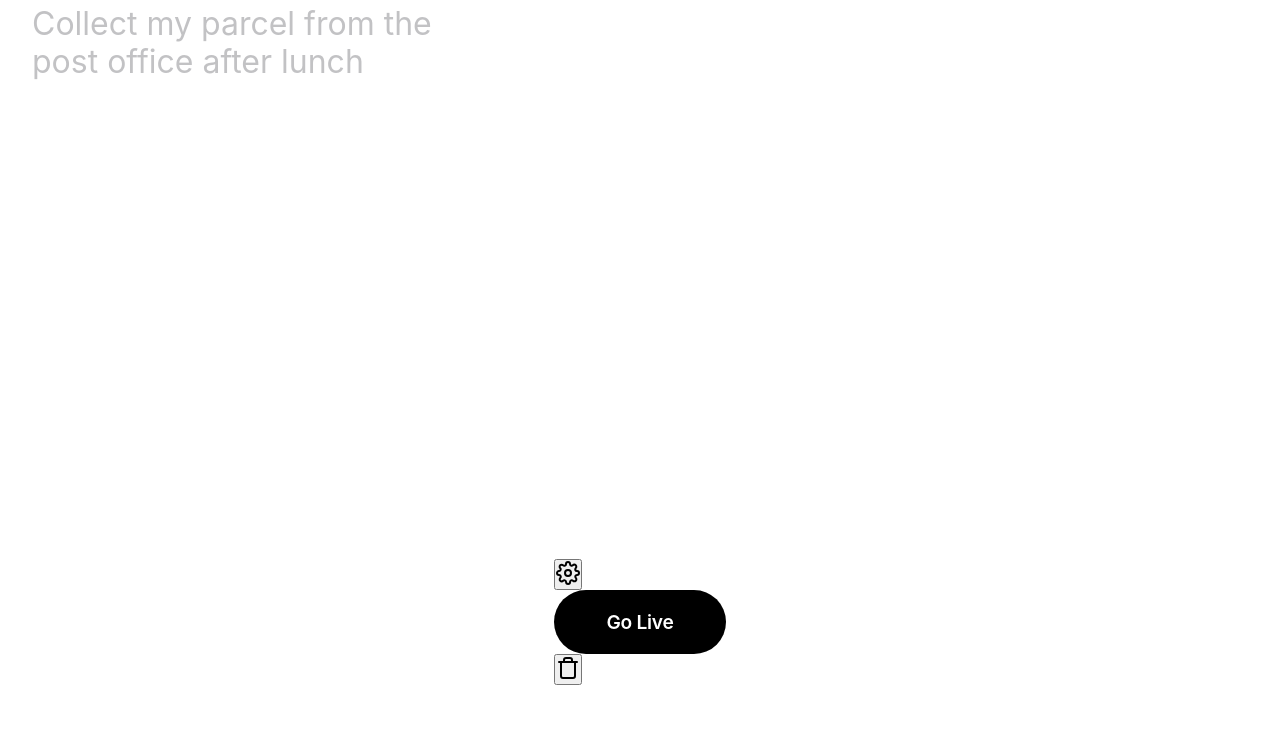
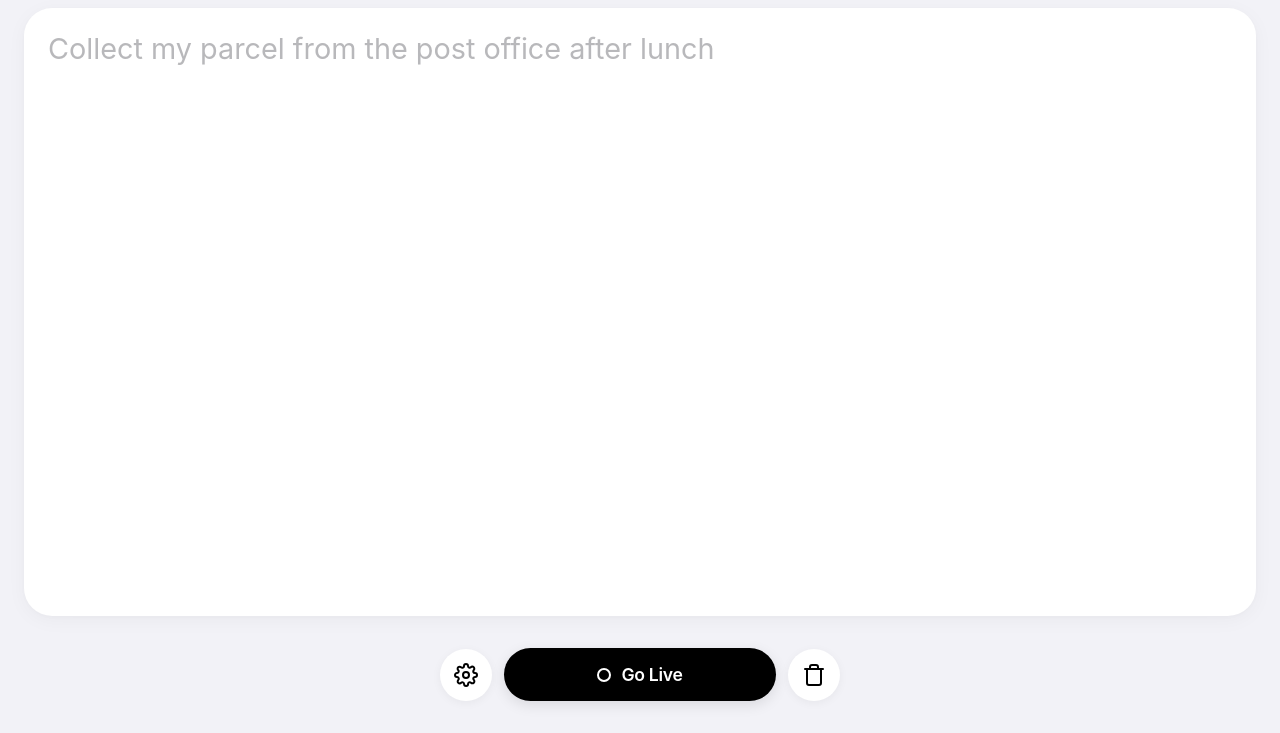
Before and after one commit to 0ptiDevis-Pro/Unonote, a plain HTML site: page index.html in a window 1280 px wide. Shown: the part 67-800 px from the top of the page. Drawn offline with Linux system fonts and the light colour scheme.

Commit message:
Update styles.css

```diff
--- a/styles.css
+++ b/styles.css
@@ -1,9 +1,10 @@
 :root {
-    --bg-color: #ffffff;
+    --bg-app: #f2f2f7; /* Gris très clair pour contraster avec la carte */
+    --bg-card: #ffffff; /* Blanc pur pour la zone de texte */
     --text-color: #000000;
-    --gray-light: #f5f5f7;
-    --gray-text: #86868b;
-    --radius-large: 32px;
+    --gray-light: #e5e5ea;
+    --gray-text: #8a8a8e;
+    --radius-large: 28px;
     --radius-medium: 16px;
     --font-stack: -apple-system, BlinkMacSystemFont, "SF Pro Display", "Segoe UI", Roboto, Helvetica, Arial, sans-serif;
 }
@@ -17,29 +18,34 @@
 
 body {
     font-family: var(--font-stack);
-    background-color: var(--bg-color);
+    background-color: var(--bg-app);
     color: var(--text-color);
     display: flex;
     flex-direction: column;
     height: 100vh;
-    height: 100dvh; /* Adaptation aux navigateurs mobiles modernes */
+    height: 100dvh;
     overflow: hidden;
 }
 
 header {
+    position: relative;
     display: flex;
-    justify-content: space-between;
+    justify-content: center;
     align-items: center;
     padding: 24px 32px;
 }
 
+/* Titre centré, épais, avec relief */
 h1 {
-    font-size: 1.2rem;
-    font-weight: 600;
+    font-size: 1.4rem;
+    font-weight: 700;
     letter-spacing: -0.5px;
+    text-shadow: 0px 2px 4px rgba(0, 0, 0, 0.1);
 }
 
 #live-indicator {
+    position: absolute;
+    right: 32px;
     display: flex;
     align-items: center;
     gap: 8px;
@@ -60,10 +66,21 @@ h1 {
     display: none !important;
 }
 
+/* Encadrement de la zone de texte en mode "Carte" */
 main {
     flex: 1;
     display: flex;
-    padding: 0 32px;
+    padding: 0 24px;
+    margin-bottom: 16px;
+}
+
+.note-card {
+    background-color: var(--bg-card);
+    width: 100%;
+    border-radius: var(--radius-large);
+    padding: 24px;
+    box-shadow: 0 4px 20px rgba(0, 0, 0, 0.04), 0 1px 4px rgba(0, 0, 0, 0.02);
+    display: flex;
 }
 
 textarea {
@@ -73,7 +90,7 @@ textarea {
     resize: none;
     outline: none;
     font-family: var(--font-stack);
-    font-size: 2rem;
+    font-size: 1.8rem;
     font-weight: 400;
     line-height: 1.2;
     background: transparent;
@@ -82,43 +99,86 @@ textarea {
 
 textarea::placeholder {
     color: var(--gray-text);
-    opacity: 0.5;
+    opacity: 0.6;
 }
 
 footer {
-    padding: 24px 32px 48px 32px;
+    padding: 16px 24px 32px 24px;
+}
+
+.controls-container {
     display: flex;
-    flex-direction: column;
+    justify-content: space-between;
     align-items: center;
-    gap: 16px;
+    gap: 12px;
+    max-width: 400px;
+    margin: 0 auto;
 }
 
 button {
     font-family: var(--font-stack);
     cursor: pointer;
-    transition: transform 0.1s ease, opacity 0.2s ease;
+    transition: transform 0.1s ease, background-color 0.2s ease, opacity 0.2s ease;
 }
 
 button:active {
-    transform: scale(0.97);
+    transform: scale(0.95);
 }
 
+/* Boutons latéraux (Engrenage et Corbeille) */
+.icon-btn {
+    width: 52px;
+    height: 52px;
+    border-radius: 50%;
+    border: none;
+    background-color: var(--bg-card);
+    color: var(--text-color);
+    display: flex;
+    justify-content: center;
+    align-items: center;
+    box-shadow: 0 2px 10px rgba(0, 0, 0, 0.05);
+}
+
+/* Bouton principal affiné avec icône d'enregistrement */
 #live-btn {
-    width: 100%;
-    max-width: 400px;
+    flex: 1;
+    display: flex;
+    justify-content: center;
+    align-items: center;
+    gap: 10px;
     background-color: var(--text-color);
-    color: var(--bg-color);
+    color: var(--bg-card);
     border: none;
-    border-radius: var(--radius-large);
-    padding: 20px;
-    font-size: 1.2rem;
+    border-radius: 99px; /* Bouton forme pilule */
+    padding: 16px 24px; /* Épaisseur réduite */
+    font-size: 1.1rem;
     font-weight: 600;
     letter-spacing: -0.3px;
+    box-shadow: 0 4px 14px rgba(0, 0, 0, 0.1);
 }
 
+/* Cercle d'enregistrement vide */
+.record-circle {
+    width: 14px;
+    height: 14px;
+    border: 2px solid var(--bg-card);
+    border-radius: 50%;
+    display: inline-block;
+}
+
+/* État Actif : Carré d'arrêt */
 #live-btn.stop-mode {
     background-color: var(--gray-light);
     color: var(--text-color);
+    box-shadow: none;
+}
+
+#live-btn.stop-mode .record-circle {
+    border: none;
+    background-color: var(--text-color);
+    border-radius: 2px; /* Devient un carré */
+    width: 12px;
+    height: 12px;
 }
 
 #live-btn:disabled {
@@ -126,24 +186,11 @@ button:active {
     cursor: not-allowed;
 }
 
-/* Settings minimalistes */
-.settings-bar {
-    width: 100%;
-    display: flex;
-    justify-content: flex-end;
-}
-
-#settings-toggle {
-    background: none;
-    border: none;
-    font-size: 1.2rem;
-    opacity: 0.3;
-}
-
+/* Settings Modal */
 #settings-modal {
     position: fixed;
     top: 0; left: 0; right: 0; bottom: 0;
-    background: rgba(255, 255, 255, 0.9);
+    background: rgba(242, 242, 247, 0.8);
     backdrop-filter: blur(10px);
     display: flex;
     justify-content: center;
@@ -152,10 +199,10 @@ button:active {
 }
 
 .settings-content {
-    background: var(--bg-color);
+    background: var(--bg-card);
     padding: 32px;
     border-radius: var(--radius-medium);
-    box-shadow: 0 4px 24px rgba(0,0,0,0.05);
+    box-shadow: 0 10px 40px rgba(0,0,0,0.1);
     width: 80%;
     max-width: 320px;
     display: flex;
@@ -164,10 +211,11 @@ button:active {
 }
 
 .settings-content button {
-    padding: 12px;
-    border-radius: 8px;
+    padding: 14px;
+    border-radius: 12px;
     border: 1px solid var(--gray-light);
     background: transparent;
+    font-weight: 500;
 }
 
 @media (prefers-reduced-motion: reduce) {
```
